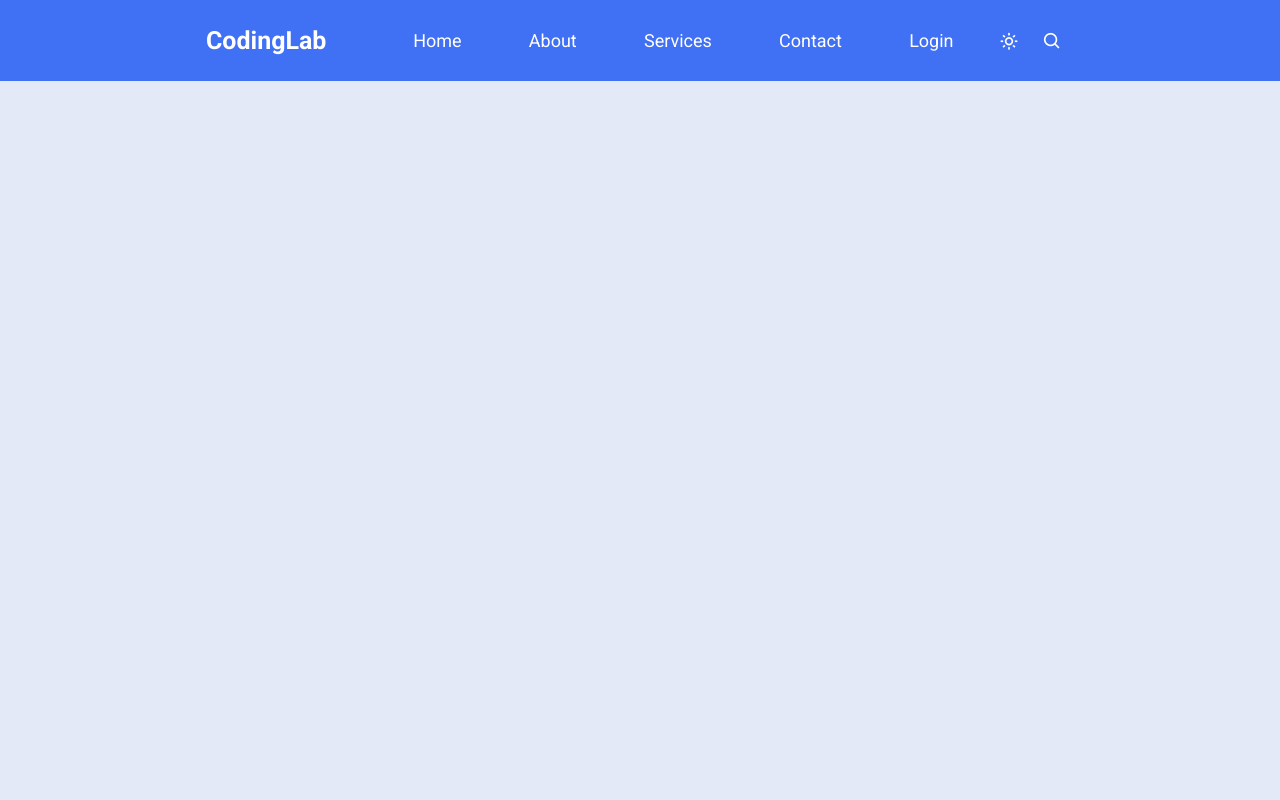
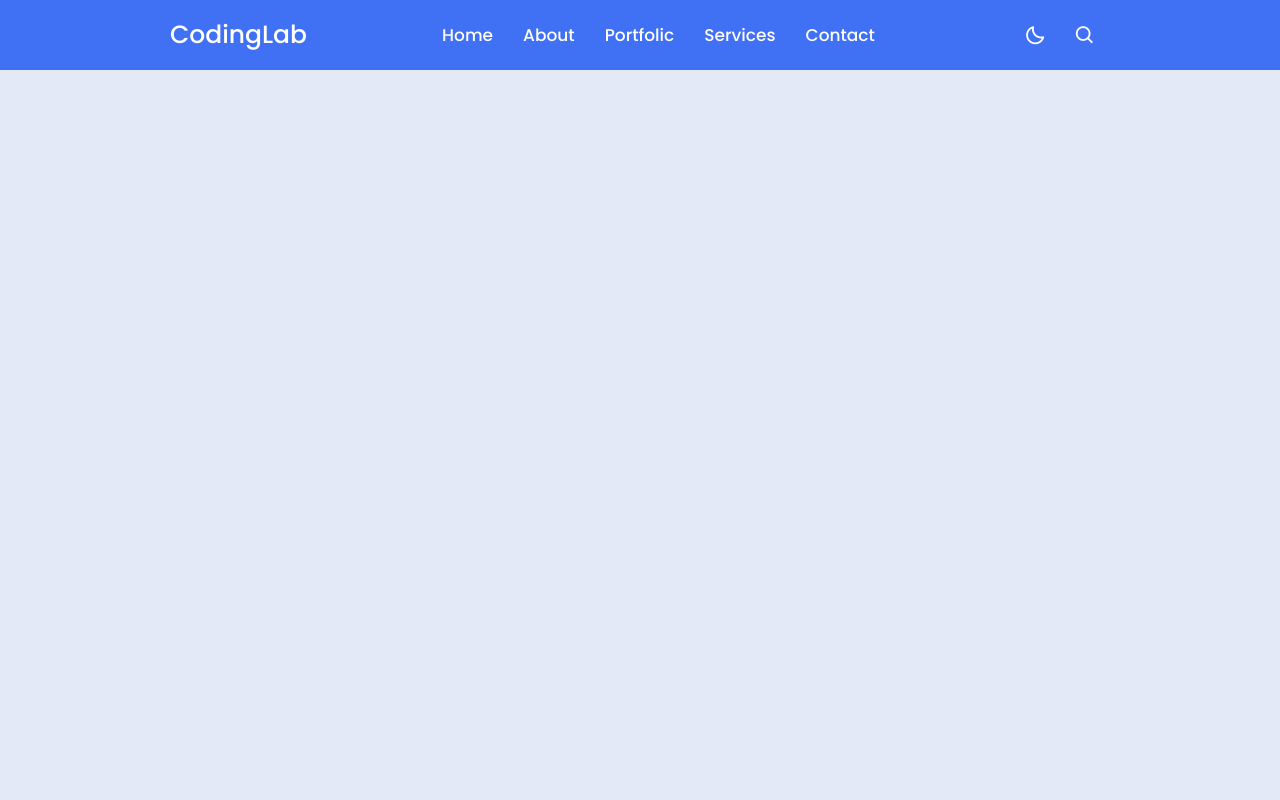
Before and after one commit to mejbaulmubin786/ComponentCraft, a PHP site: page /01/index.html in a window 1280 px wide. Run offline with PHP 8.4, Linux system fonts and the light colour scheme; some libraries are stand-ins or nearby versions.

```diff
--- a/navbars/01/index.html
+++ b/navbars/01/index.html
@@ -6,47 +6,39 @@
     <meta name="viewport" content="width=device-width, initial-scale=1.0">
     <link rel="stylesheet" href="./styles.css">
     <link href='https://cdn.boxicons.com/fonts/basic/boxicons.min.css' rel='stylesheet'>
-    <link href="https://fonts.googleapis.com/css2?family=Roboto:ital,wght@0,100..900;1,100..900&display=swap"
-        rel="stylesheet">
-    <title>Login Form</title>
+    <link
+    href="https://fonts.googleapis.com/css2?family=Poppins:ital,wght@0,100;0,200;0,300;0,400;0,500;0,600;0,700;0,800;0,900;1,100;1,200;1,300;1,400;1,500;1,600;1,700;1,800;1,900&display=swap"
+    rel="stylesheet" />
+    <title>Responsive Navigation Menu Bar</title>
 </head>
 
 <body>
-    <header>
     <nav>
-            <div class="logo">
-                CodingLab
+        <div class="nav-bar">
+            <span class="logo"><a href="">CodingLab</a></span>
+
+            <div class="menu">
+                <ul class="nav-links">
+                    <li><a href="">Home</a></li>
+                    <li><a href="">About</a></li>
+                    <li><a href="">Portfolic</a></li>
+                    <li><a href="">Services</a></li>
+                    <li><a href="">Contact</a></li>
+                </ul>
             </div>
-
-            <ul>
-                <li>Home</li>
-                <li>About</li>
-                <li>Services</li>
-                <li>Contact</li>
-                <li>Login</li>
-            </ul>
-
-            <div class="korner-bar">
+            <div class="darkLight-searchBox">
                 <div class="dark-light">
-                    <i class='bx bx-moon moon'></i>
-                    <i class='bx bx-sun sun'></i>
+                    <i class="bx bx-moon moon"></i>
+                    <i class="bx bx-sun sun"></i>
                 </div>
-                <div class="search-box">
-                    <div class="searchToggle">
-                    <i class='bx bx-x cancel'></i>
-                    <i class='bx bx-search search'></i>
-
-
+                <div class="searchBox">
+                    <i class="bx bx-x cancel"></i>
+                    <i class="bx bx-search search"></i>
                 </div>
-
+            </div>
         </div>
     </nav>
-    </header>
-    <script src="./script.js"></script>
+    <script src="script.js"></script>
 </body>
+
 </html>
-
- <!-- <div class="search-field">
-                        <input type="text" placeholder="Search...."></div>
-                        <i class='bx bx-search search'></i>
-                    </div> -->
--- a/navbars/01/script.js
+++ b/navbars/01/script.js
@@ -1,14 +1,13 @@
 const body = document.querySelector("body"),
-    nav = document.querySelector("nav"),
-    modeToggle = document.querySelector(".dark-light"),
-    searchToggle = document.querySelector(".searchToggle");
+      nav = document.querySelector("nav"),
+      modeToggle = document.querySelector(".dark-light"),
+      searchToggle = document.querySelector(".searchBox");
 
-    modeToggle.addEventListener("click", () => {
-        modeToggle.classList.toggle("active");
-        body.classList.toggle("dark");
-    })
+      modeToggle.addEventListener('click', ()=>{
+            modeToggle.classList.toggle("active");
+            body.classList.toggle("dark");
+      });
 
-
-    searchToggle.addEventListener("click", () => {
-        searchToggle.classList.toggle("active");
-    })
+      searchToggle.addEventListener('click', ()=>{
+            searchToggle.classList.toggle("active");
+      });
--- a/navbars/01/styles.css
+++ b/navbars/01/styles.css
@@ -1,146 +1,144 @@
-* {
+*{
     margin: 0;
     padding: 0;
     box-sizing: border-box;
 }
-
-:root {
+:root{
     --body-color: #E4E9F7;
-    --nav-color: #4070f4;
+    --nav-color: #4070F4;
     --side-nav: #010718;
     --text-color: #fff;
     --search-bar: #f2f2f2;
-    --serch-text: #010718;
+    --search-text: #010718;
 }
 
-body {
-    font-family: "Roboto", sans-serif;
+body{
+    height: 100vh;
     background-color: var(--body-color);
+    font-family: "Poppins", sans-serif;;
 }
 
-body.dark {
-    --body-color: #18191a;
+body.dark{
+    --body-color: #18191A;
     --nav-color: #242526;
+    --side-nav: #010718;
     --text-color: #ccc;
-}
-header {
-
-    background-color: var(--nav-color);
-    padding: 20px;
-    color: white;
+    --search-bar: #242526;
+    /* --search-text: #010718; */
 }
 
-nav {
+nav{
+    position: fixed;
+    top: 0;
+    left: 0;
+    height: 70px;
+    width: 100%;
+    background-color: var(--nav-color);
+}
+
+nav .nav-bar{
+    position: relative;
+    height: 100%;
+    max-width: 1000px;
+    width: 100%;
+
+    margin: 0 auto;
+    padding: 0 30px;
     display: flex;
     align-items: center;
-    margin: 0 auto;
-
-    width: 70%;
+    justify-content: space-between;
+}
+nav .nav-bar .logo a{
+ font-size: 25px;
+ text-decoration: none;
+ font-weight: 500;
+ color: var(--text-color);
+ font-weight: 500;
 }
 
-header ul {
-    list-style: none;
-    display: flex;
-    width: 70%;
-    justify-content: space-around;
+/* font-family: "Roboto", sans-serif; */
+.nav-bar .nav-links{
+display: flex;
     align-items: center;
-    padding: 10px 0;
-    margin: 0;
 }
 
-ul li {
-    font-size: 18px;
-    position: relative;
-    transition: all 1s;
+.nav-bar .nav-links li{
+    list-style: none;
+    margin: 0 5px;
 }
 
-ul li::before {
+.nav-links li a{
+    position: relative;
+    text-decoration: none;
+    font-size: 17px;
+    font-weight: 500;
+    color: var(--text-color);
+    padding: 10px;
+}
+
+.nav-links li a::before{
     content: '';
+    position: absolute;
+    height: 6px;
     width: 6px;
-    height: 6px;
+    border-radius: 50%;
     background-color: var(--text-color);
-    position: absolute;
-    border-radius: 50%;
-    bottom: -10px;
     left: 50%;
+    bottom: 0;
     transform: translateX(-50%);
     opacity: 0;
     transition: all 0.3s ease;
+
 }
 
-ul li:hover::before{
+.nav-links li a:hover::before{
     opacity: 1;
 }
 
-.korner-bar {
+.nav-bar .darkLight-searchBox{
     display: flex;
-    justify-content: space-around;
     align-items: center;
-    width: 10%;
+}
+.darkLight-searchBox .dark-light,
+.darkLight-searchBox .searchBox{
+    height: 40px;
+    width: 40px;
+    display: flex;
+    align-items: center;
+    justify-content: center;
+    margin: 0 5px;
+}
+.darkLight-searchBox .dark-light i,
+.darkLight-searchBox .searchBox i{
+    position: absolute;
+    color: var(--text-color);
+    font-size: 22px;
+    cursor: pointer;
+    transition: all 0.3s ease;
 }
 
-
-.logo {
-    width: 20%;
-    font-size: 25px;
-    font-weight: bold;
+.dark-light i.sun{
+    opacity: 0;
+    pointer-events: none;
 }
-
-.korner-bar i {
-    font-size: 20px;
-    cursor: pointer;
-    position: absolute;
-    transition: all 0.3s;
-    color: var(--text-color);
+.dark-light.active i.sun{
+    opacity: 1;
+    pointer-events: auto;
 }
-
-.korner-bar .dark-light {
-    display: flex;
-    justify-content: center;
-    align-items: center;
-
+.dark-light.active i.moon{
+    opacity: 0;
+    pointer-events: none;
 }
-
-.korner-bar .dark-light i.moon {
+.searchBox i.cancel{
     opacity: 0;
     pointer-events: none;
 }
 
-.korner-bar .dark-light i.sun {
+.searchBox.active i.cancel{
     opacity: 1;
     pointer-events: auto;
 }
-
-/* active হলে moon দেখাবে, sun লুকাবে কিন্তু এখানে .dark-light.active না লিখে যদি ভুল করে .dark-light:active এভাবে লিখতাম তবে মারাত্ব্ত সমস্যা দেখা দিত বাগ বের করা কঠিন হতো। */
-.korner-bar .dark-light.active i.moon {
-    opacity: 1;
-    pointer-events: auto;
-}
-
-.korner-bar .dark-light.active i.sun {
+.searchBox.active i.search{
     opacity: 0;
     pointer-events: none;
 }
-
-
-.korner-bar .searchToggle {
-    display: flex;
-    justify-content: center;
-    align-items: center;
-}
-
-
-.korner-bar .searchToggle i.cancel {
-    opacity: 0;
-    pointer-events: none;
-}
-
-.korner-bar .searchToggle.active i.cancel {
-    opacity: 1;
-    pointer-events: auto;
-}
-
-.korner-bar .searchToggle.active i.search {
-    opacity: 0;
-    pointer-events: none;
-}
```
Lines whose indentation alone changed are shown as unchanged.
